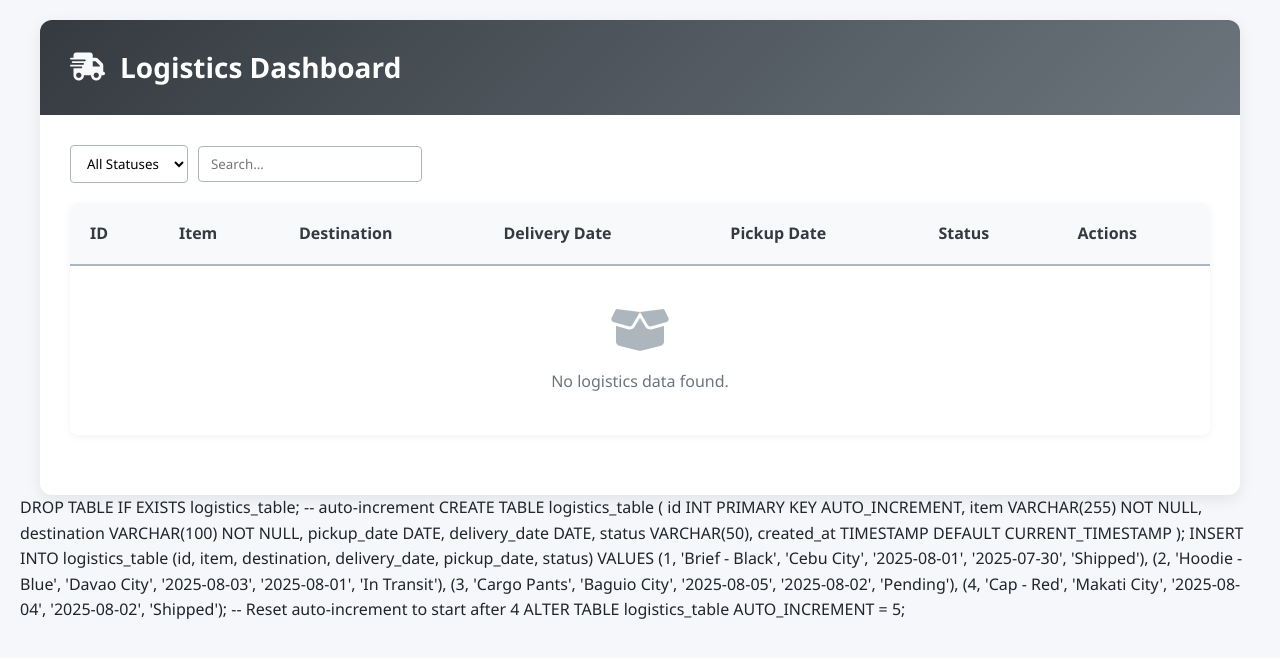
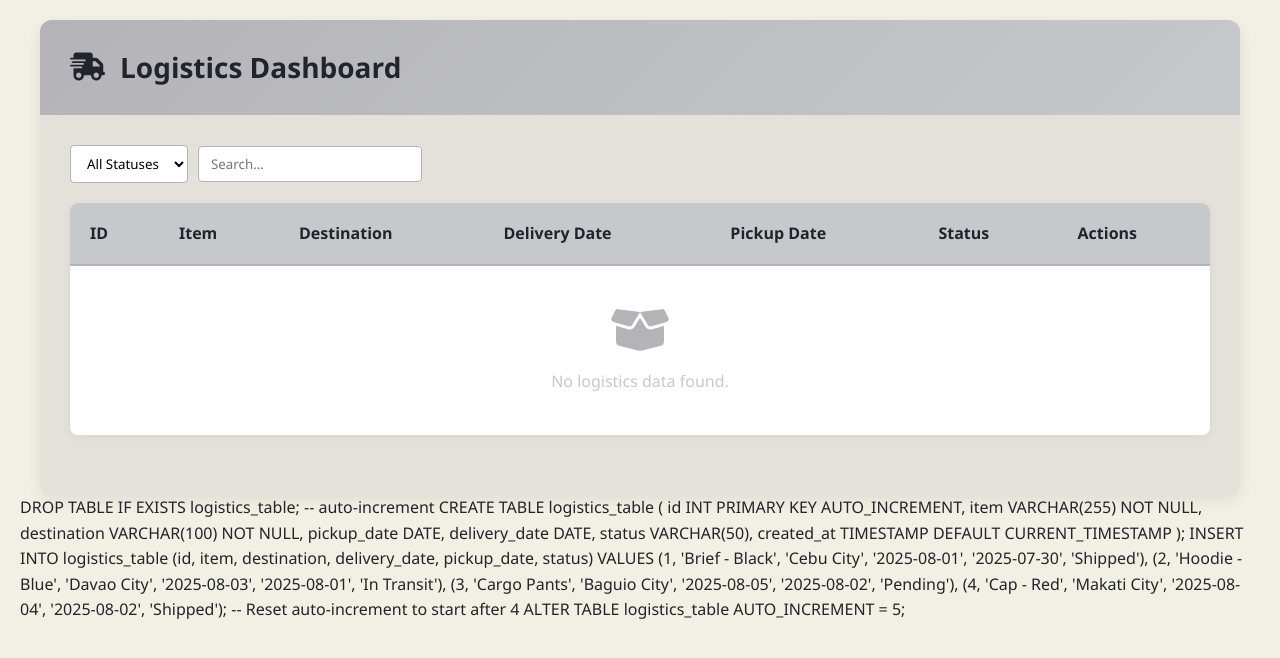
Before and after one commit to bearbrand05/security, a PHP site: page /logistic.php in a window 1280 px wide. Shown: the top 658 px of the page. Run offline with PHP 8.4, Linux system fonts and the light colour scheme; data that the repository does not hold is empty.

Commit message:
Update logistic.php

```diff
--- a/logistic.php
+++ b/logistic.php
@@ -7,16 +7,13 @@
 if ($conn->connect_error) {
     die("Connection failed: " . $conn->connect_error);
 }
-
 $conn->query("ALTER TABLE logistics_table ADD COLUMN IF NOT EXISTS deleted_at TIMESTAMP NULL DEFAULT NULL");
-
 
 if (!isset($_GET['delete_id']) && !isset($_GET['restore_id']) &&
     (isset($_GET['deleted']) || isset($_GET['restored']))) {
     header("Location: " . $_SERVER['PHP_SELF']);
     exit();
 }
-
 
 if (isset($_GET['delete_id'])) {
     $id = $_GET['delete_id'];
@@ -34,10 +31,8 @@
 
     $stmt->close();
 }
-
 if (isset($_GET['restore_id'])) {
     $id = $_GET['restore_id'];
-
 
     $stmt = $conn->prepare("UPDATE logistics_table SET deleted_at = NULL WHERE id = ?");
     $stmt->bind_param("i", $id);
@@ -51,10 +46,8 @@
 
     $stmt->close();
 }
-
 $sql = "SELECT * FROM logistics_table WHERE deleted_at IS NULL";
 $result = $conn->query($sql);
-
 $deleted_sql = "SELECT * FROM logistics_table WHERE deleted_at IS NOT NULL ORDER BY deleted_at DESC LIMIT 5";
 $deleted_result = $conn->query($deleted_sql);
 ?>
@@ -65,9 +58,10 @@
     <link rel="stylesheet" href="https://cdnjs.cloudflare.com/ajax/libs/font-awesome/6.4.0/css/all.min.css">
     <style>
         :root {
-            --primary: #343a40;
-            --secondary: #6c757d;
-            --light: #f8f9fa;
+            --primary: #B4B4B8;
+            --secondary: #C7C8CC;
+            --light: #E3E1D9;
+            --background: #F2EFE5;
             --dark: #212529;
             --accent: #adb5bd;
             --success: #6c9c5c;
@@ -84,7 +78,7 @@
         }
 
         body {
-            background-color: #f5f7fa;
+            background-color: var(--background);
             color: var(--dark);
             padding: 20px;
             line-height: 1.6;
@@ -93,7 +87,7 @@
         .container {
             max-width: 1200px;
             margin: 0 auto;
-            background: white;
+            background: var(--light);
             border-radius: 12px;
             box-shadow: 0 5px 15px rgba(0, 0, 0, 0.08);
             overflow: hidden;
@@ -101,7 +95,7 @@
 
         header {
             background: linear-gradient(135deg, var(--primary), var(--secondary));
-            color: white;
+            color: var(--dark);
             padding: 25px 30px;
             display: flex;
             justify-content: space-between;
@@ -117,7 +111,7 @@
 
         header h1 i {
             margin-right: 15px;
-            color: var(--light);
+            color: var(--dark);
         }
 
         .content {
@@ -170,11 +164,11 @@
 
         .btn-secondary {
             background-color: var(--secondary);
-            color: white;
+            color: var(--dark);
         }
 
         .btn-secondary:hover {
-            background-color: #5a6268;
+            background-color: var(--primary);
         }
 
         .btn-sm {
@@ -187,6 +181,7 @@
             border-radius: 8px;
             box-shadow: 0 2px 8px rgba(0, 0, 0, 0.05);
             margin-bottom: 30px;
+            background: white;
         }
 
         table {
@@ -196,20 +191,20 @@
         }
 
         th {
-            background-color: var(--light);
-            color: var(--primary);
+            background-color: var(--secondary);
+            color: var(--dark);
             font-weight: 600;
             text-align: left;
             padding: 18px 20px;
             position: sticky;
             top: 0;
             z-index: 10;
-            border-bottom: 2px solid var(--accent);
+            border-bottom: 2px solid var(--primary);
         }
 
         td {
             padding: 16px 20px;
-            border-bottom: 1px solid #e9ecef;
+            border-bottom: 1px solid var(--secondary);
         }
 
         tr:last-child td {
@@ -217,7 +212,7 @@
         }
 
         tr:hover {
-            background-color: #f8f9fa;
+            background-color: var(--light);
         }
 
         .status {
@@ -259,14 +254,14 @@
         .empty-state i {
             font-size: 48px;
             margin-bottom: 15px;
-            color: var(--accent);
+            color: var(--primary);
         }
 
         footer {
-            background-color: var(--light);
+            background-color: var(--secondary);
             padding: 20px;
             text-align: center;
-            color: var(--secondary);
+            color: var(--dark);
             font-size: 14px;
         }
 
@@ -279,7 +274,7 @@
         .filter-container select,
         .filter-container input {
             padding: 8px 12px;
-            border: 1px solid var(--accent);
+            border: 1px solid var(--primary);
             border-radius: 4px;
             background-color: white;
         }
@@ -301,8 +296,8 @@
         }
 
         .deleted-items {
-            background-color: rgba(245, 108, 108, 0.05);
-            border: 1px solid rgba(245, 108, 108, 0.2);
+            background-color: white;
+            border: 1px solid var(--secondary);
             border-radius: 8px;
             padding: 20px;
             margin-top: 30px;
@@ -321,7 +316,7 @@
             justify-content: space-between;
             align-items: center;
             padding: 12px 15px;
-            background-color: white;
+            background-color: var(--light);
             border-radius: 6px;
             margin-bottom: 10px;
             border-left: 3px solid var(--danger);
```
